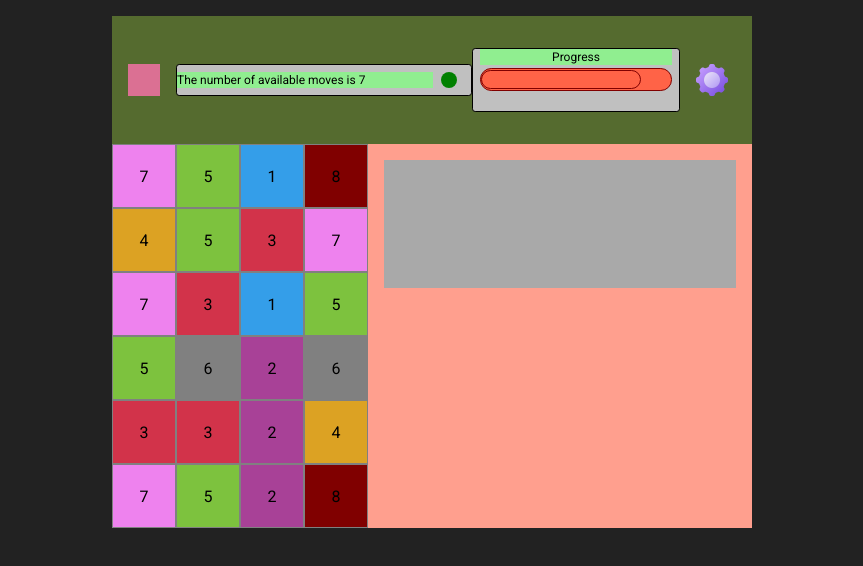
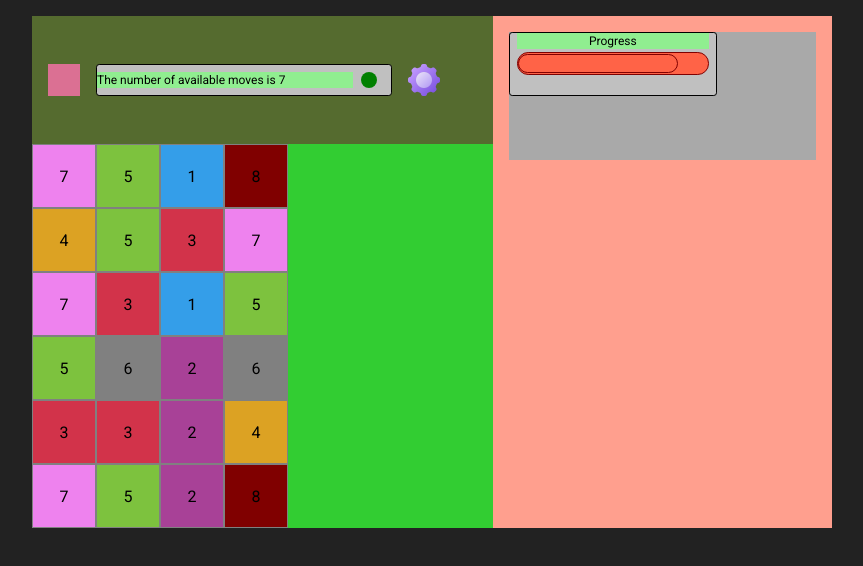
Before and after one commit to igor-kolyaskin/Vanilla-JS-game, a website built with webpack: page src/template.html in a window 1280 px wide. Shown: the whole page, without its empty margins (208-1071 px from the left). Built offline with nearby package versions, Linux system fonts and the light colour scheme; what tingle.js would draw is missing.

Commit message:
refactor: rework layout

```diff
--- a/src/components/App.js
+++ b/src/components/App.js
@@ -7,12 +7,16 @@ function App() {
   const app = document.createElement("div");
   app.setAttribute("id", "app");
 
+  const main = document.createElement("main");
+  main.setAttribute("id", "main");
+
   const header = Header();
   const fieldDomElement = fieldInstance.render();
   fieldDomElement.addEventListener("click", onClickTile);
   const score = Score();
 
-  app.append(header, fieldDomElement, score);
+  main.append(header, fieldDomElement);
+  app.append(main, score);
 
   return app;
 }
--- a/src/components/header/Header.js
+++ b/src/components/header/Header.js
@@ -1,5 +1,4 @@
 import streetlightInstance from "./Streetlight";
-import progressBarInstance from "./ProgressBar";
 import onClickStreetlight from "../../listeners/onClickStreetlight";
 import onClickSettings from "../../listeners/onClickSettings";
 
@@ -13,13 +12,11 @@ const Header = () => {
   const streetlight = streetlightInstance.render();
   streetlight.addEventListener("click", onClickStreetlight);
 
-  const progressBar = progressBarInstance.render();
-
   const btnSettings = document.createElement("button");
   btnSettings.setAttribute("id", "btn-settings");
   btnSettings.addEventListener("click", onClickSettings);
 
-  header.append(btnNewGame, streetlight, progressBar, btnSettings);
+  header.append(btnNewGame, streetlight, btnSettings);
   streetlightInstance.green();
 
   return header;
--- a/src/components/score/Score.js
+++ b/src/components/score/Score.js
@@ -1,9 +1,12 @@
-// import elements from "../../constants/elements"
+import progressBarInstance from "./ProgressBar";
 
 const Score = () => {
   const aside = document.createElement("aside");
   aside.setAttribute("id", "score");
 
+  const progressBar = progressBarInstance.render();
+  aside.append(progressBar);
+
   return aside;
 };
 
--- a/src/styles/xl/_app.scss
+++ b/src/styles/xl/_app.scss
@@ -1,7 +1,14 @@
 #app {
     display: flex;
-    flex-wrap: wrap;
-    width: 40rem;
+    justify-content: flex-start;
+    align-items: flex-start;
+    width: 50rem;
     margin: 1rem auto;
     background-color: rgb(255, 159, 142);
 }
+#main {
+    display: flex;
+    flex-direction: column;
+    width: 30rem;
+    background-color: limegreen;
+}
--- a/src/styles/xl/_score.scss
+++ b/src/styles/xl/_score.scss
@@ -1,5 +1,5 @@
 #score {
-    width: 22rem;
+    width: 20rem;
     height: 8rem;
     margin: 1rem;
     background-color: darkgray;
```
Also changed, not shown: src/components/Field.js (+0 -7 lines), src/assets/icons/layout.png (added), src/assets/png/field.png (added), src/assets/png/layout.png (added), src/assets/png/layout_1.png (added), src/components/score/ProgressBar.js (renamed from src/components/header/ProgressBar.js), src/styles/main.css, 2 other files.
